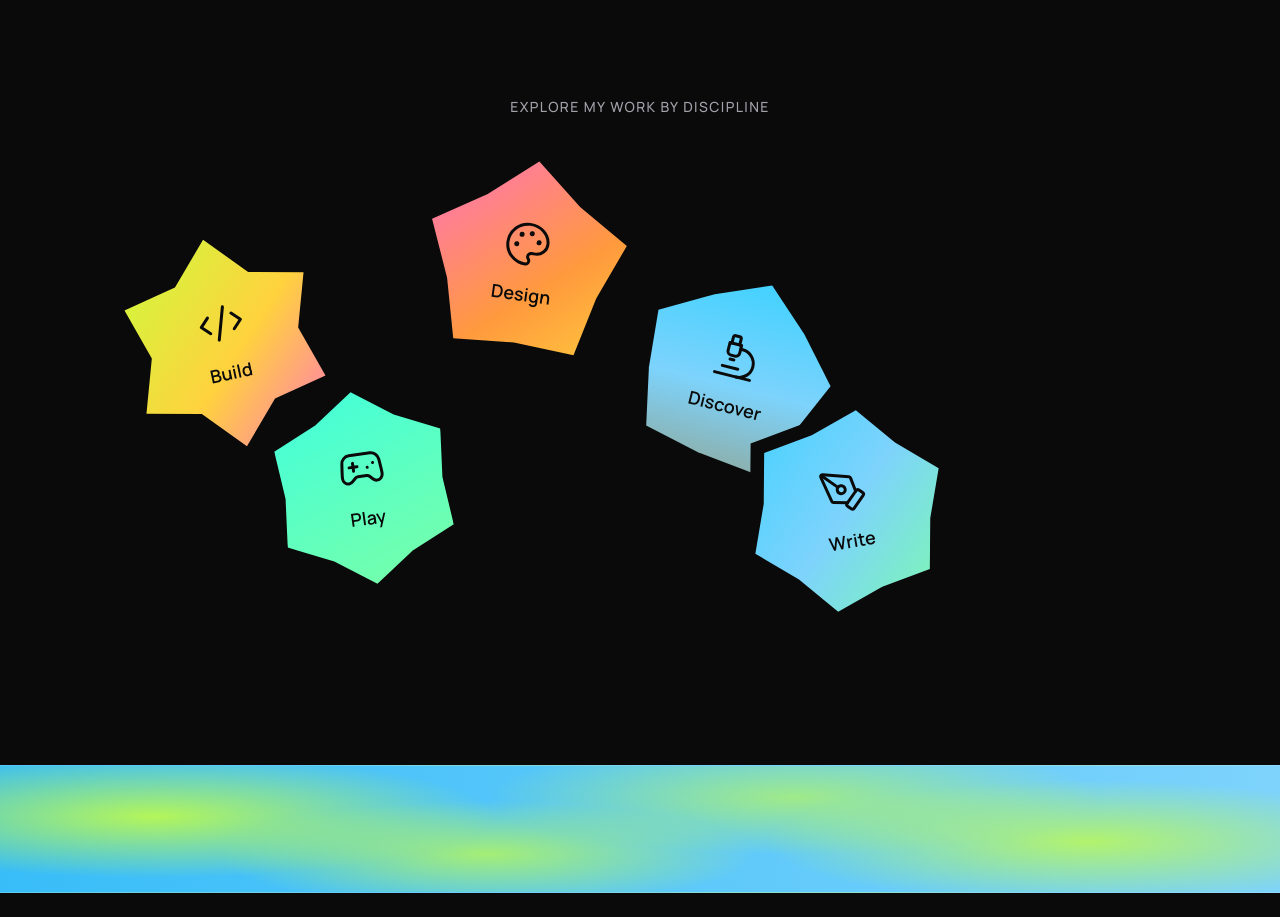
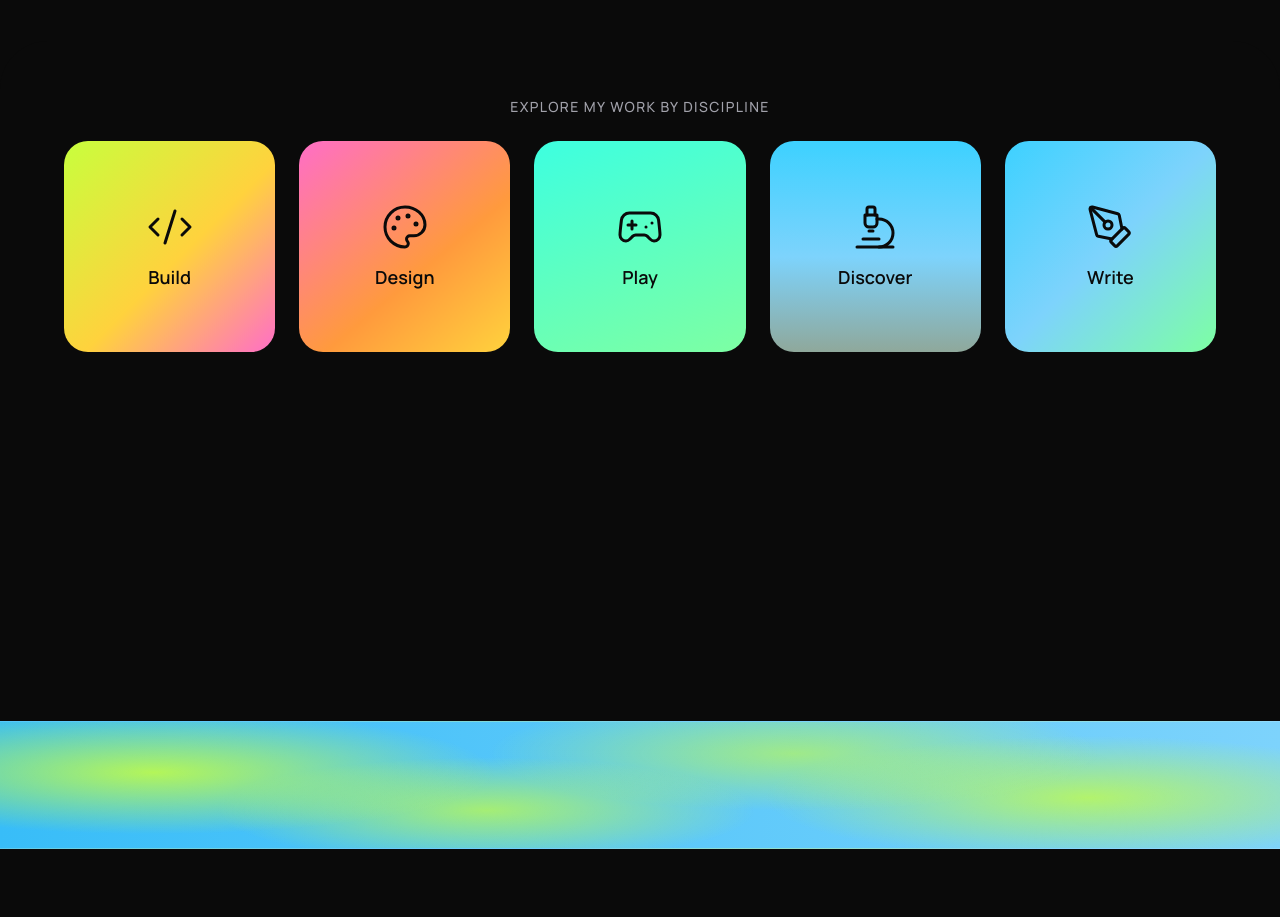
Before and after one commit to rileyb3/portfolio, a Next.js app: page / in a window 1280 px wide. Shown: the part 1100-2017 px from the top of the page. Built offline with nearby package versions, Linux system fonts and the light colour scheme.

Commit message:
Disciplines: swap star tiles for evenly-spaced square tiles in one row

```diff
--- a/src/components/Disciplines.tsx
+++ b/src/components/Disciplines.tsx
@@ -28,69 +28,14 @@ const tiles = categories.map((c) => ({
   id: c.id,
 }));
 
-// Five distinct blunt, rounded-point stars (5-6 points each, shallow
-// notches) — a deliberate walk-back from an earlier 14-point version that
-// was too sharp/spiky to hold an icon + word without clipping into the
-// points. Each is generated as outer/inner radius pairs around a center
-// so the interior stays a big, mostly-flat hexagon/pentagon rather than a
-// thin hub between long spikes.
-const starShapes = [
-  "polygon(50% 2%, 67% 20.6%, 91.6% 26%, 84% 50%, 91.6% 74%, 67% 79.4%, 50% 98%, 33% 79.4%, 8.4% 74%, 16% 50%, 8.4% 26%, 33% 20.6%)",
-  "polygon(50% 3%, 71.2% 20.9%, 94.7% 35.5%, 84.2% 61.1%, 77.6% 88%, 50% 86%, 22.4% 88%, 15.8% 61.1%, 5.3% 35.5%, 28.8% 20.9%)",
-  "polygon(50% 6%, 68% 18.8%, 88.1% 28%, 86% 50%, 88.1% 72%, 68% 81.2%, 50% 94%, 32% 81.2%, 11.9% 72%, 14% 50%, 11.9% 28%, 32% 18.8%)",
-  "polygon(57.8% 5.7%, 77.3% 23.6%, 94.6% 43.7%, 83.6% 67.8%, 69.7% 90.5%, 43.4% 87.4%, 17.6% 81.3%, 12.4% 55.3%, 10.3% 28.9%, 33.4% 15.8%)",
-  "polygon(61.9% 5.6%, 76.9% 23.1%, 94.4% 38.1%, 86.7% 59.8%, 82.5% 82.5%, 59.8% 86.7%, 38.1% 94.4%, 23.1% 76.9%, 5.6% 61.9%, 13.3% 40.2%, 17.5% 17.5%, 40.2% 13.3%)",
-];
-
-// A clip-path shape like this doesn't play well with a CSS border (the
-// border box is rectangular and gets chopped at odd angles) — instead each
-// tile is two nested elements sharing its own clip-path: an outer one
-// filled solid with the page background and, via padding, a thick visible
-// margin, and an inset inner one filled with the tile's gradient. Wherever
-// two tiles overlap, that opaque margin shows through as a clean gap
-// between them rather than the colors muddying — the padding has to be
-// chunky (not a hairline) for that gap to actually read at this scale.
-// Matches the page background (dark again, per the inverse-color flip).
-const outlineColor = "#0a0a0a";
-
 // Bright, non-uniform gradients per tile — genuinely different hues rather
-// than tints of the same accent, per "bright colors" + "gradient". rotate
-// feeds a single JS-computed transform (see render) rather than Tailwind's
-// rotate-* utilities, since those and an inline `style.transform` would
-// fight over the same CSS property — inline style always wins, silently
-// no-op'ing the classes. Positions are spaced for partial, not total,
-// overlap — total overlap was swallowing whichever tile ended up behind.
+// than tints of the same accent, per "bright colors" + "gradient".
 const blobStyle = [
-  {
-    top: "36%",
-    left: "14%",
-    rotate: -12,
-    gradient: "linear-gradient(135deg, #C8FF3D 0%, #FFD23D 55%, #FF6EC7 100%)",
-  },
-  {
-    top: "22%",
-    left: "40%",
-    rotate: 8,
-    gradient: "linear-gradient(140deg, #FF6EC7 0%, #FF9A3D 60%, #FFD23D 100%)",
-  },
-  {
-    top: "62%",
-    left: "26%",
-    rotate: -8,
-    gradient: "linear-gradient(160deg, #3DFFE0 0%, #7DFFA3 100%)",
-  },
-  {
-    top: "42%",
-    left: "58%",
-    rotate: 14,
-    gradient: "linear-gradient(180deg, #3DD1FF 0%, #7DD3FC 55%, #8FA89B 100%)",
-  },
-  {
-    top: "66%",
-    left: "68%",
-    rotate: -10,
-    gradient: "linear-gradient(135deg, #3DD1FF 0%, #7DD3FC 50%, #7DFFA3 100%)",
-  },
+  { gradient: "linear-gradient(135deg, #C8FF3D 0%, #FFD23D 55%, #FF6EC7 100%)" },
+  { gradient: "linear-gradient(140deg, #FF6EC7 0%, #FF9A3D 60%, #FFD23D 100%)" },
+  { gradient: "linear-gradient(160deg, #3DFFE0 0%, #7DFFA3 100%)" },
+  { gradient: "linear-gradient(180deg, #3DD1FF 0%, #7DD3FC 55%, #8FA89B 100%)" },
+  { gradient: "linear-gradient(135deg, #3DD1FF 0%, #7DD3FC 50%, #7DFFA3 100%)" },
 ];
 
 export default function Disciplines() {
@@ -131,17 +76,15 @@ export default function Disciplines() {
         <h2 className="mb-6 text-sm font-medium uppercase tracking-widest text-muted">
           Explore my work by discipline
         </h2>
-        {/* Relative canvas the tiles are pinned into by (top%, left%) —
-            spaced for partial overlap so the white gap ring reads as
-            deliberate rather than the tiles fighting for the same spot. */}
-        <div className="relative mx-auto h-[60vh] w-full sm:h-[65vh] lg:h-[70vh]">
+        {/* One row, five equal-width columns — grid (not flex) so the
+            columns and the gaps between them both stay perfectly even
+            regardless of tile count. */}
+        <div className="mx-auto grid grid-cols-5 gap-3 sm:gap-6">
           {tiles.map((tile, i) => {
             const Icon = iconMap[tile.id] ?? Images;
-            const shape = starShapes[i % starShapes.length];
-            const { top, left, rotate, gradient } =
-              blobStyle[i % blobStyle.length];
+            const { gradient } = blobStyle[i % blobStyle.length];
             const entranceScale = visible ? 1 : 0.85;
-            const hoverScale = hoveredId === tile.id ? 1.08 : 1;
+            const hoverScale = hoveredId === tile.id ? 1.05 : 1;
             return (
               <Link
                 key={tile.id}
@@ -149,32 +92,21 @@ export default function Disciplines() {
                 onMouseEnter={() => setHoveredId(tile.id)}
                 onMouseLeave={() => setHoveredId(null)}
                 style={{
-                  top,
-                  left,
-                  zIndex: hoveredId === tile.id ? 10 : i,
+                  background: gradient,
                   transitionDelay: visible ? `${i * 60}ms` : "0ms",
-                  clipPath: shape,
-                  backgroundColor: outlineColor,
-                  transform: `translate(-50%, -50%) rotate(${rotate}deg) scale(${
-                    entranceScale * hoverScale
-                  })`,
+                  transform: `scale(${entranceScale * hoverScale})`,
                 }}
-                className={`group absolute flex aspect-square w-44 shrink-0 p-[14px] transition-all duration-500 ease-out sm:w-56 sm:p-[18px] lg:w-64 ${
+                className={`group flex aspect-square w-full flex-col items-center justify-center gap-2 rounded-2xl p-3 text-center text-ink transition-all duration-500 ease-out sm:gap-3 sm:rounded-3xl sm:p-6 ${
                   visible ? "opacity-100" : "opacity-0"
                 }`}
               >
-                <div
-                  style={{ clipPath: shape, background: gradient }}
-                  className="flex h-full w-full flex-col items-center justify-center gap-3 p-6 text-center text-ink"
-                >
-                  <Icon
-                    className="h-10 w-10 transition-transform duration-300 group-hover:scale-110 sm:h-12 sm:w-12"
-                    strokeWidth={1.5}
-                  />
-                  <span className="text-base font-semibold leading-snug sm:text-lg">
-                    {tile.label}
-                  </span>
-                </div>
+                <Icon
+                  className="h-7 w-7 transition-transform duration-300 group-hover:scale-110 sm:h-12 sm:w-12"
+                  strokeWidth={1.5}
+                />
+                <span className="text-xs font-semibold leading-snug sm:text-lg">
+                  {tile.label}
+                </span>
               </Link>
             );
           })}
```
